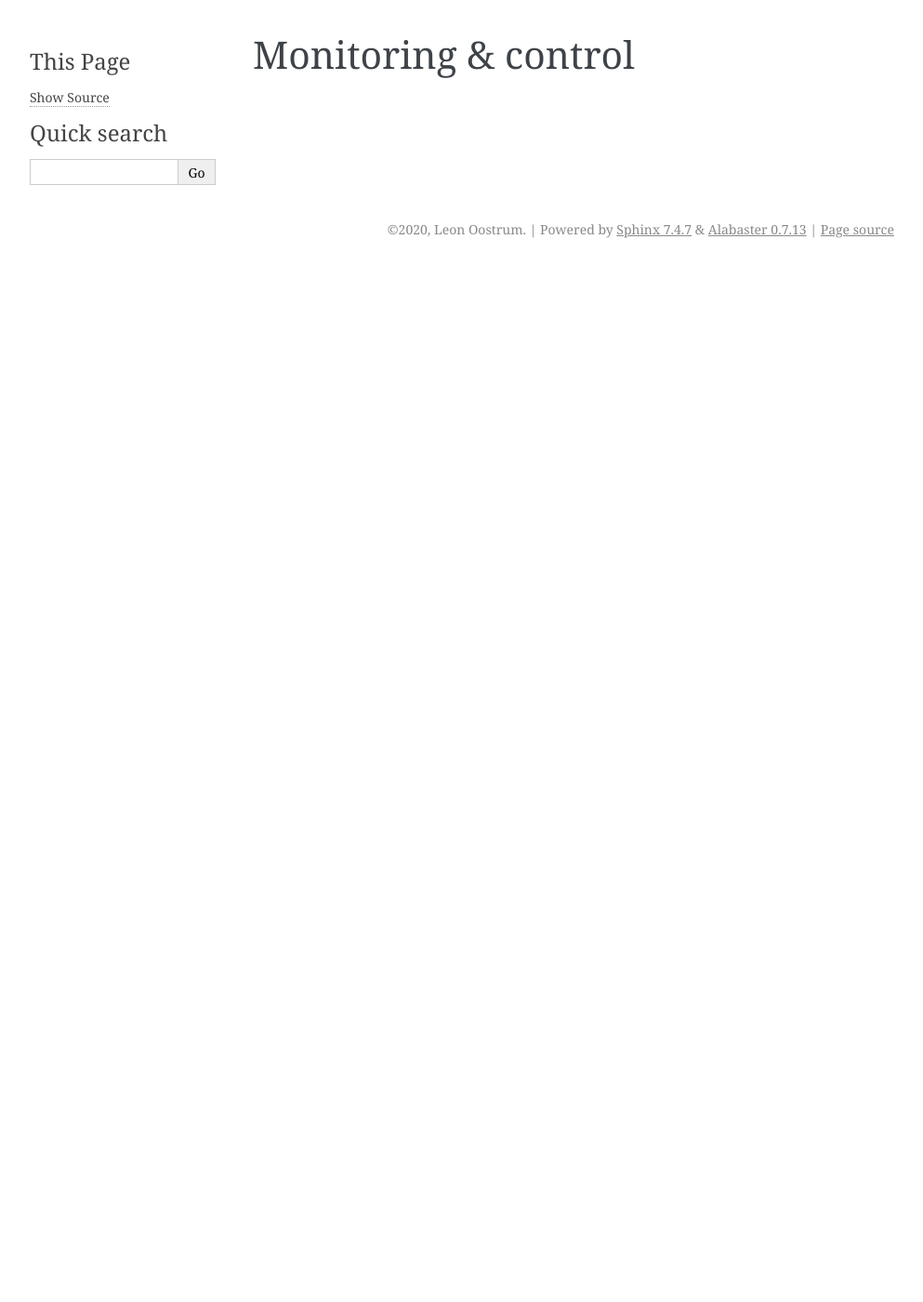
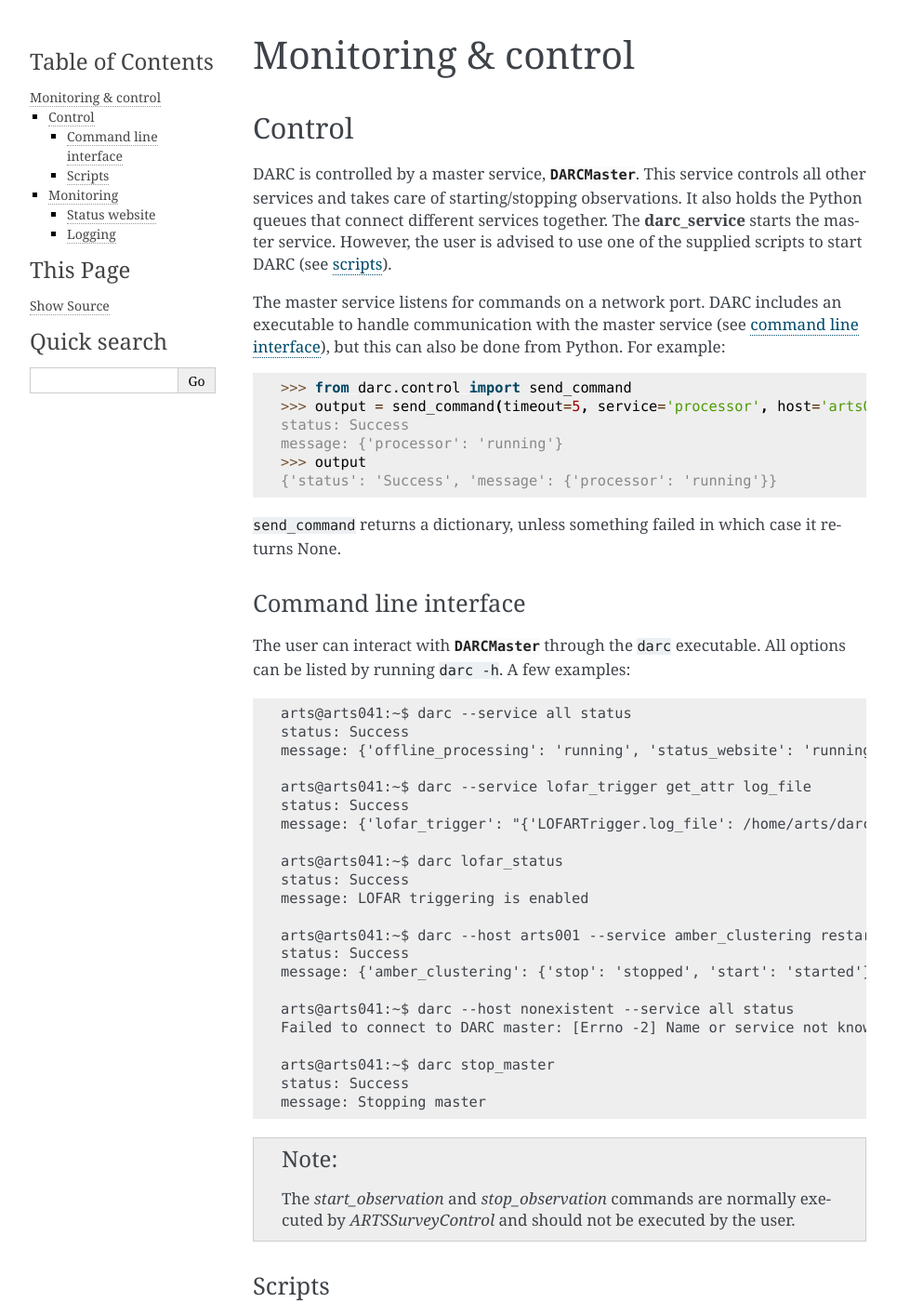
Before and after one commit to loostrum/darc, a Sphinx documentation site: the page built from docs/_modules/mac.rst, in a window 1280 px wide and 1400 px high. Shown: the whole window at 93% size, without its empty margins (148-1141 px from the left). Built offline with Sphinx 7.4.7, drawn with Linux system fonts in a browser that asks for light colours; some of the changed text lies outside the part shown.

Commit message:
Add monitoring & control to docs; fix minor typo in test_amber_clustering

```diff
--- a/docs/_modules/mac.rst
+++ b/docs/_modules/mac.rst
@@ -1,2 +1,86 @@
 Monitoring & control
 ====================
+
+Control
+-------
+DARC is controlled by a master service, :class:`DARCMaster <darc.darc_master.DARCMaster>`.
+This service controls all other services and takes care of starting/stopping observations.
+It also holds the Python queues that connect different services together.
+The :command:`darc_service` starts the master service. However, the user is advised to use one of the supplied
+scripts to start DARC (see :ref:`scripts <_modules/mac:Scripts>`).
+
+The master service listens for commands on a network port. DARC includes an executable to handle communication
+with the master service (see :ref:`command line interface <_modules/mac:Command line interface>`),
+but this can also be done from Python. For example::
+
+    >>> from darc.control import send_command
+    >>> output = send_command(timeout=5, service='processor', host='arts001', command='status')
+    status: Success
+    message: {'processor': 'running'}
+    >>> output
+    {'status': 'Success', 'message': {'processor': 'running'}}
+
+``send_command`` returns a dictionary, unless something failed in which case it returns None.
+
+Command line interface
+^^^^^^^^^^^^^^^^^^^^^^
+The user can interact with :class:`DARCMaster <darc.darc_master.DARCMaster>` through the ``darc`` executable.
+All options can be listed by running ``darc -h``. A few examples::
+
+    arts@arts041:~$ darc --service all status
+    status: Success
+    message: {'offline_processing': 'running', 'status_website': 'running', 'voevent_generator': 'running', 'lofar_trigger': 'running', 'processor': 'running'}
+
+    arts@arts041:~$ darc --service lofar_trigger get_attr log_file
+    status: Success
+    message: {'lofar_trigger': "{'LOFARTrigger.log_file': /home/arts/darc/log/lofar_trigger.arts041.log}"}
+
+    arts@arts041:~$ darc lofar_status
+    status: Success
+    message: LOFAR triggering is enabled
+
+    arts@arts041:~$ darc --host arts001 --service amber_clustering restart
+    status: Success
+    message: {'amber_clustering': {'stop': 'stopped', 'start': 'started'}}
+
+    arts@arts041:~$ darc --host nonexistent --service all status
+    Failed to connect to DARC master: [Errno -2] Name or service not known
+
+    arts@arts041:~$ darc stop_master
+    status: Success
+    message: Stopping master
+
+.. note::
+    The `start_observation` and `stop_observation` commands are normally executed by `ARTSSurveyControl` and should
+    not be executed by the user.
+
+Scripts
+^^^^^^^
+DARC comes with several scripts to make control of the pipeline easier:
+
+* :command:`darc_start_master`: Starts the master service on the current node and checks whether it starts up properly.
+  It also redirects the output to a log file located at ``$HOME/darc/log/darc_master.<hostname>.log``.
+* :command:`darc_stop_master`: Stops the master service an by extension all other services, also aborting any
+  running observations.
+* :command:`darc_start_all_services`: Starts all services, including DARC Master if it is not running.
+* :command:`darc_start_stop_all_services`: Stops all services except the master service. Aborts any running observation.
+* :command:`darc_kill_all`: Kill master service and all other services. Use when DARC fails to exit using the normal
+  stop command.
+
+In addition, the following two commands are available on the ARTS cluster:
+* :command:`start_full_pipeline`: Starts all DARC services on all nodes
+* :command:`stop_full_piepline`: Stops DARC services, including master service, on all nodes.
+
+Monitoring
+----------
+Status website
+^^^^^^^^^^^^^^
+This is handled by the :class:`StatusWebsite <darc.status_website.StatusWebsite>` service, which runs on the master node.
+It generates a simple web page showning whether or not the DARC services are online on each node
+of the ARTS cluster. If a node cannot be reached, it turns grey. Otherwise each service on the node is checked and
+shown in green if it is running, and in red if it is not.
+
+Logging
+^^^^^^^
+Each service has its own log file, by default located at ``$HOME/darc/log/<service>.<hostname>.log``.
+The log files include timestamps, allowing the user to check what happened at some point in the past.
```
Also changed, not shown: 1 other file.
